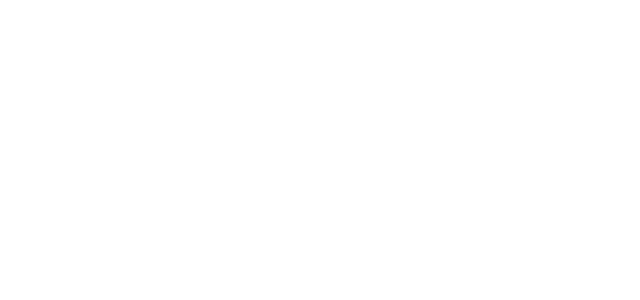
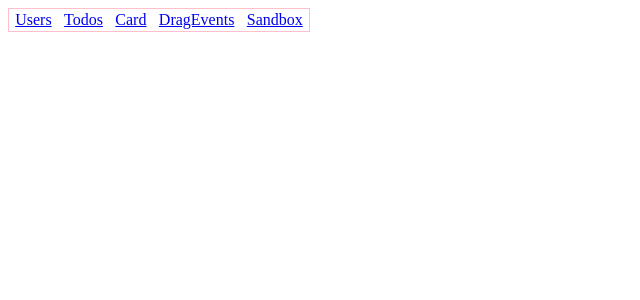
Before and after one commit to glav-git/typescript-react-learning, a React (Create React App) app: page / in a window 1280 px wide. Before the commit this address had no page. Shown: the top 300 px of the page, without its empty margins (0-640 px from the left). Built offline with nearby package versions, Linux system fonts and the light colour scheme.

Commit message:
make navigation bar for all routes

```diff
--- a/src/App.tsx
+++ b/src/App.tsx
@@ -1,6 +1,6 @@
 import Card, { CardVariant } from "./components/Card"
 import EventsExample from "./components/EventsExample";
-import { BrowserRouter, Routes, Route } from "react-router-dom";
+import { BrowserRouter, Routes, Route, Link } from "react-router-dom";
 import UserPage from "./components/UserPage";
 import TodosPage from "./components/TodosPage";
 
@@ -8,6 +8,13 @@ const App = () => {
 
   return (
     <BrowserRouter>
+      <div style={{border: '1px solid pink', display: 'flex', width: '300px', justifyContent: 'space-around', flexWrap: 'wrap', margin: "5px 0", padding: "2px 0"}}>
+        <Link to={'/users'}>Users</Link>
+        <Link to={'/todos'}>Todos</Link>
+        <Link to={'/card'}>Card</Link>
+        <Link to={'/drag_events'}>DragEvents</Link>
+        <Link to={'/sandbox'}>Sandbox</Link>
+      </div>
       <Routes>
         <Route path={'/drag_events'} element={<EventsExample />}/>
         <Route path={'/users'} element={<UserPage />}/>
```
